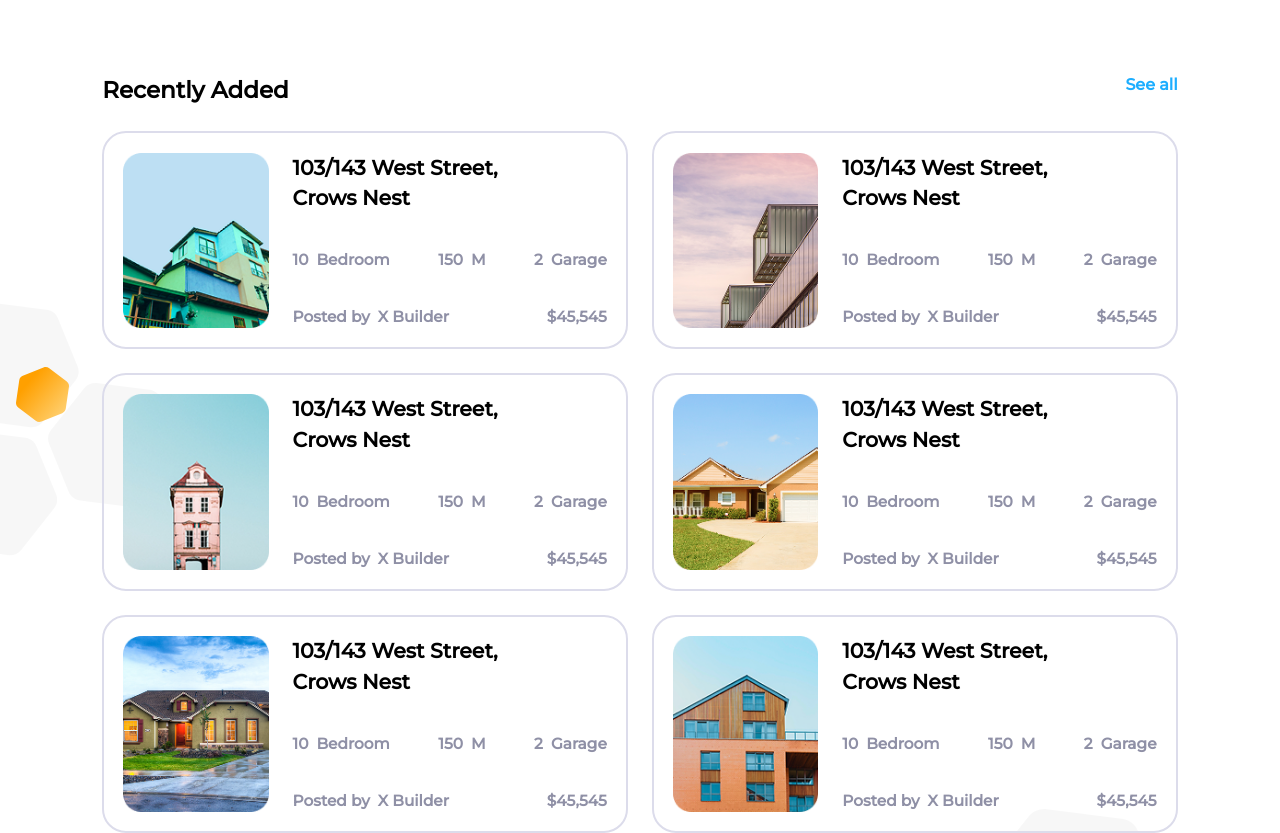
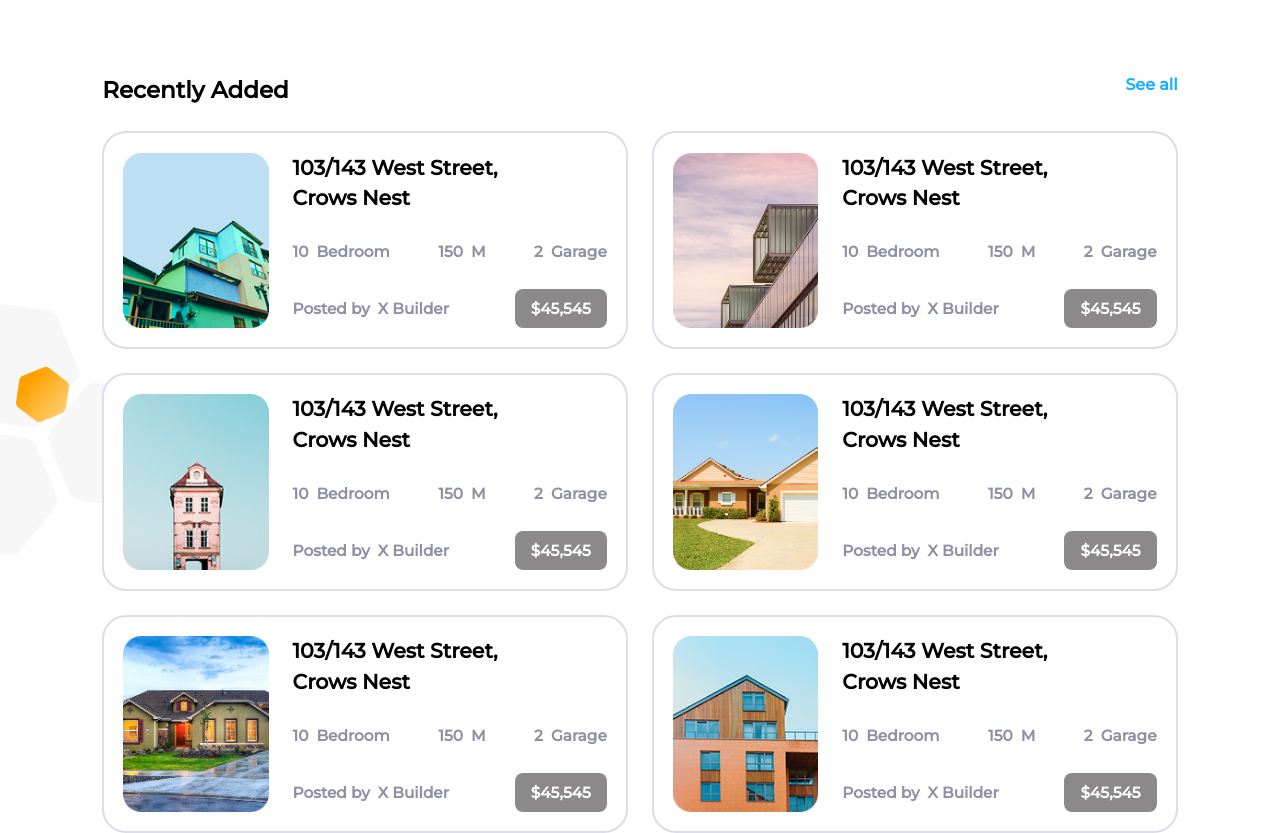
Before and after one commit to Iman-khodamoradiany/Crypto_Web, a React (Vite) app: page / in a window 1280 px wide. Shown: the part 2480-3313 px from the top of the page. Built offline with nearby package versions, Linux system fonts and the light colour scheme.

Commit message:
style: update MarketPlacePropertiesList Items and NewPropertiesSection Items

```diff
--- a/src/component/Ui/Organims/MarketPlacePropertiesList/MarketPlacePropertiesList.jsx
+++ b/src/component/Ui/Organims/MarketPlacePropertiesList/MarketPlacePropertiesList.jsx
@@ -16,7 +16,7 @@ function MarketPlacePropertiesList(){
                         <div>
                             <Img src={item.image} />
                         </div>
-                        <div className="flex flex-col gap-5 items-start justify-between w-full">
+                        <div className="flex flex-col gap-5 items-start justify-between w-full p-[0.5vw]">
                             <P className="text-[clamp(0.7rem,1.6vw,1.8rem)] font-semibold max-w-[19.3vw]">{item.address}</P>
                             <div className=" w-full flex  justify-between text-[#8F90A6] text-[clamp(0.7rem,1.2vw,1.8rem)]  ">
                                 <div className="flex gap-2">
--- a/src/component/Ui/Organims/NewPropertiesSection/NewPropertiesSection.jsx
+++ b/src/component/Ui/Organims/NewPropertiesSection/NewPropertiesSection.jsx
@@ -20,7 +20,7 @@ function NewPropertiesSection(){
                     <div className="grid grid-cols-2 gap-6 w-11/12 mx-auto relative z-40">
                        {
                             NewPropertiesList.map((item,index)=>(
-                                <div key={index} className="grid grid-cols-3 gap-6 border-2 border-[#DCDCEB] rounded-3xl p-[1.5vw] hover:border-[#1DAEFF] hover:shadow-lg hover:shadow-gray-300 scale-100 transform hover:scale-105 transition-transform duration-300 ease-in-out">
+                                <div key={index} className="grid grid-cols-3 gap-6 bg-white border-2 border-[#DCDCEB] rounded-3xl p-[1.5vw] hover:border-[#1DAEFF] hover:shadow-lg hover:shadow-gray-300 scale-100 transform hover:scale-105 transition-transform duration-300 ease-in-out">
                                     <div>
                                         <Img src={item.image} />
                                     </div>
@@ -40,12 +40,12 @@ function NewPropertiesSection(){
                                                 <P>Garage</P>
                                             </div>
                                         </div>
-                                        <div className="w-full flex justify-between text-[#8F90A6] text-[clamp(0.7rem,1.2vw,1.8rem)] font-semibold">
-                                            <div className="flex gap-2">
+                                        <div className="w-full flex items-center justify-between font-semibold text-[clamp(0.7rem,1.2vw,1.8rem)]">
+                                            <div className="flex gap-2 items-center text-[#8F90A6] ">
                                                 <P>Posted by</P>
                                                 <P>{item.postedBy}</P>
                                             </div>
-                                            <P>{item.price}</P>
+                                            <P className="py-2 px-4 bg-[#8b8989] text-white rounded-lg">{item.price}</P>
                                         </div>
                                     </div>
                                 </div>
```
